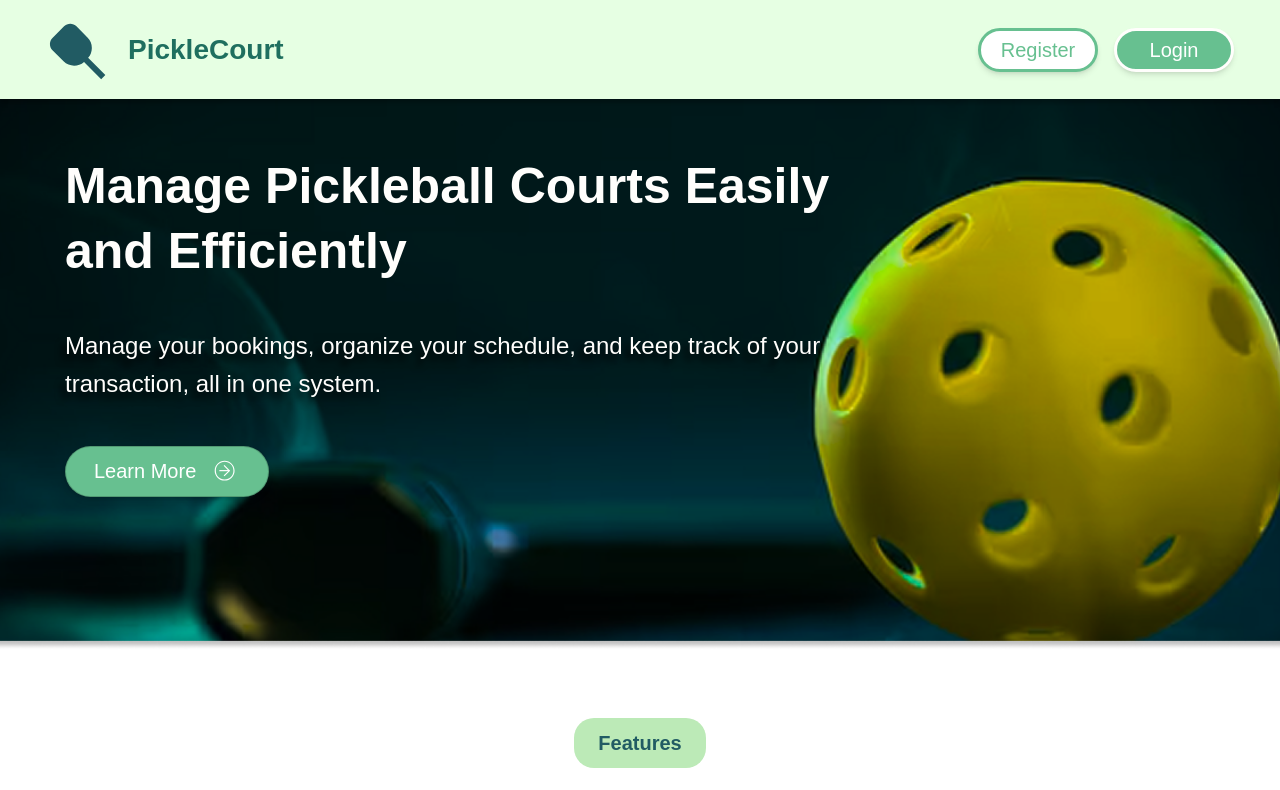
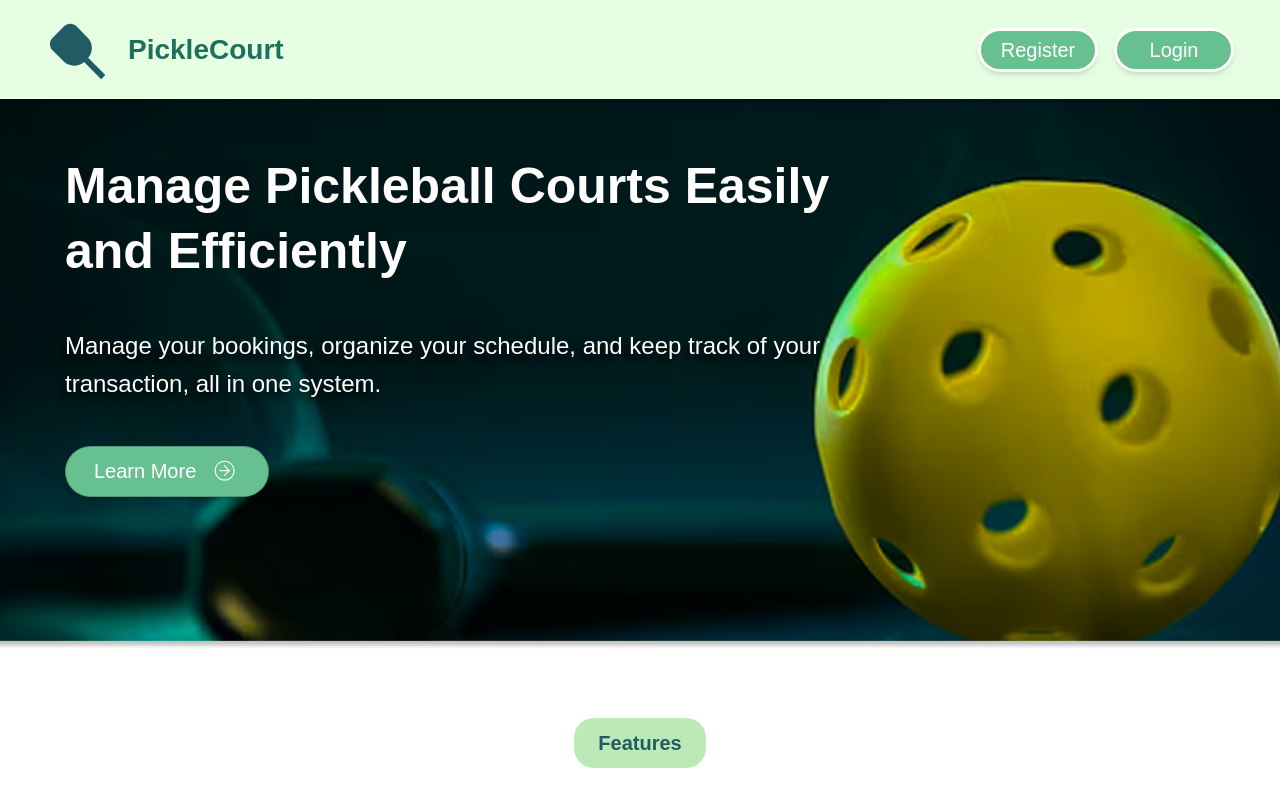
Before and after one commit to Ilethami/pcms, a React (Vite) app: page / in a window 1280 px wide. Shown: the top 790 px of the page. Built offline with nearby package versions, Linux system fonts and the light colour scheme.

Commit message:
Link test

```diff
--- a/src/Components/HeroSection.jsx
+++ b/src/Components/HeroSection.jsx
@@ -48,7 +48,7 @@ export default function Hero() {
 
         {/* RIGHT SIDE BUTTONS */}
         <div className=" hidden md:flex gap-2 sm:gap-3 md:gap-4">
-          <button className="rounded-[36px] border-[3px] border-[#67C090] hover:border-white hover:bg-[#4ea977] hover:text-white bg-white shadow-md text-[#67C090] transition-colors duration-300 text-[14px] sm:text-[16px] md:text-[20px] w-[90px] sm:w-[105px] md:w-[120px] h-[36px] sm:h-[40px] md:h-[44px] hover:scale-105 hover:translate-y-[-2px] transition-transform duration-300 hover:cursor-pointer">
+          <button className="rounded-[36px] border-[3px] border-[#FFFEFC] hover:border-[#4ea977] hover:bg-white hover:text-[#4ea977] bg-[#67C090] transition-colors duration-300 shadow-md text-white text-[14px] sm:text-[16px] md:text-[20px] w-[90px] sm:w-[105px] md:w-[120px] h-[36px] sm:h-[40px] md:h-[44px] hover:scale-105 hover:translate-y-[-2px] transition-transform duration-300 hover:cursor-pointer">
             Register
           </button>
 
```
